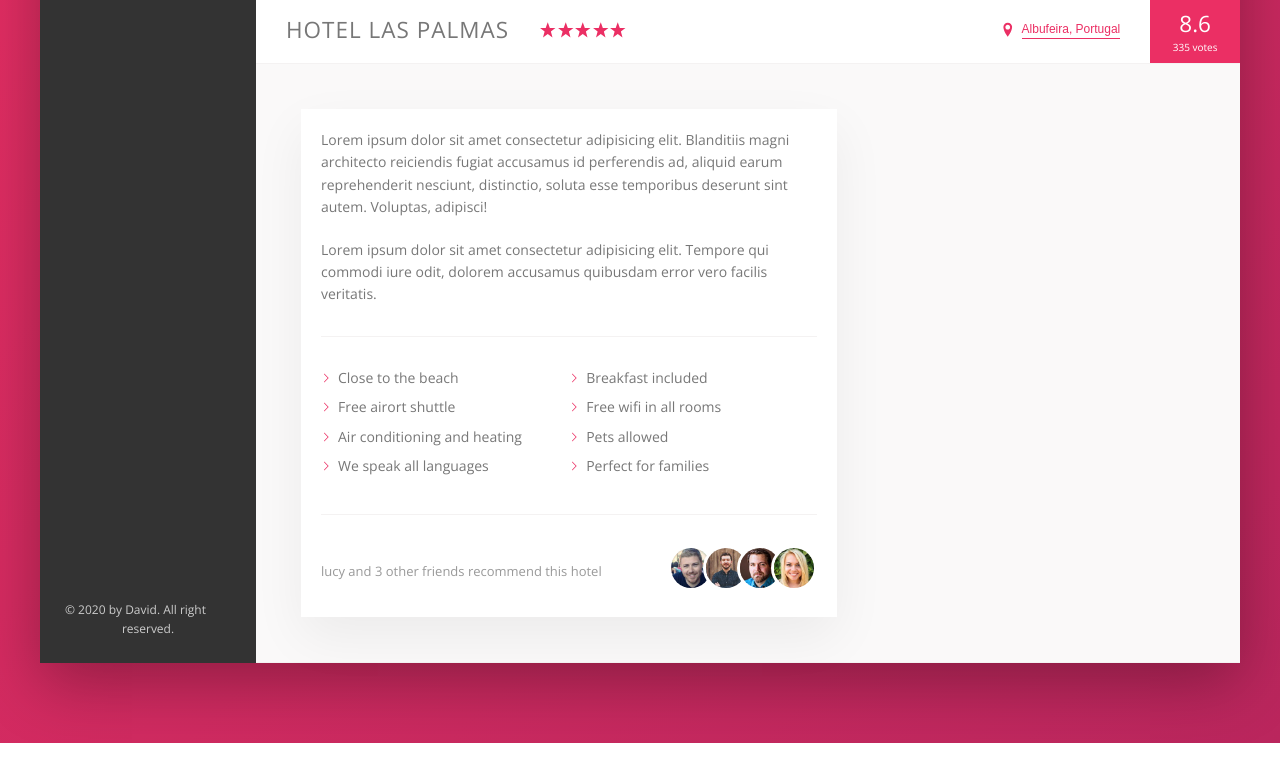
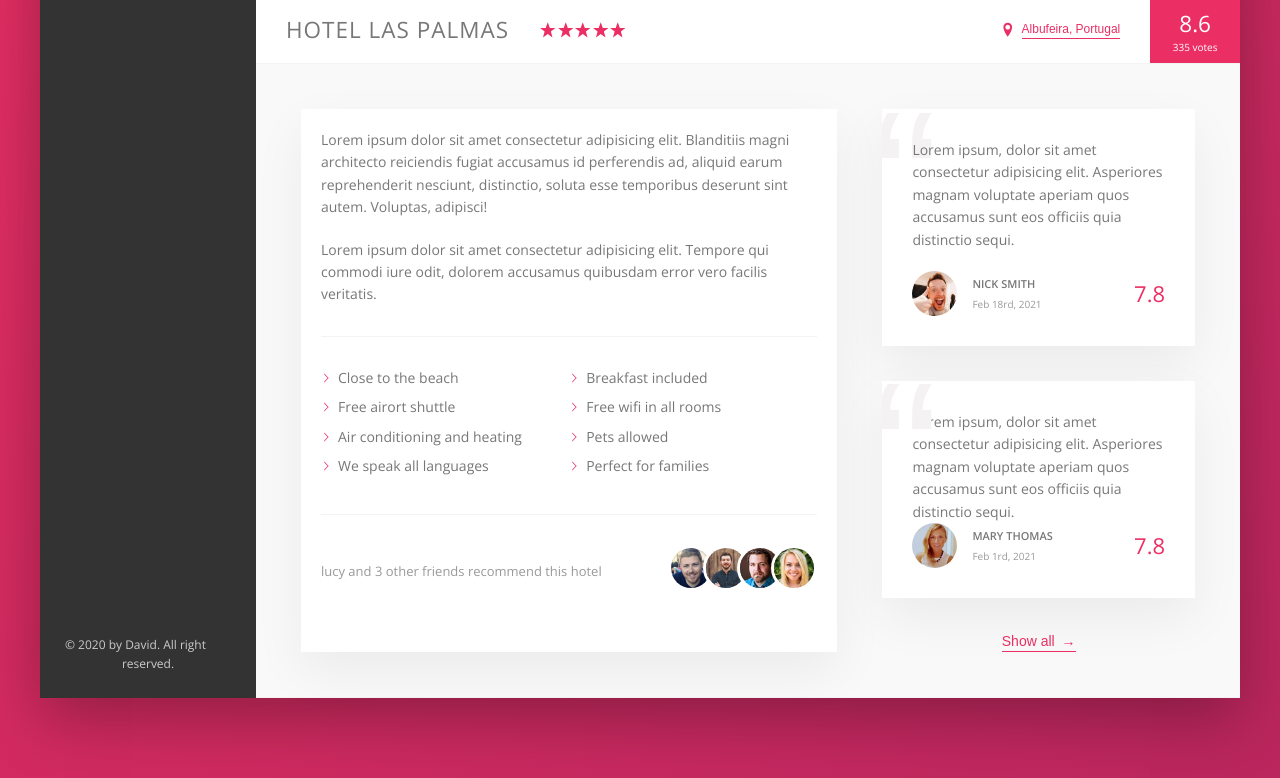
Before and after one commit to Didbar/trillo, a website: page index.html in a window 1280 px wide. Shown: the part 538-1316 px from the top of the page. Before the commit the page ends 1281 px from the top, so only its background shows below. Drawn offline with nearby package versions, Linux system fonts and the light colour scheme.

Commit message:
Add user Review

```diff
--- a/index.html
+++ b/index.html
@@ -177,7 +177,43 @@
                         </div>
 
                     </div>
-                    <div class="user-reviews"></div>
+
+
+                    <div class="user-reviews">
+                        <figure class="review">
+                            <blockquote class="review__text">
+                                Lorem ipsum, dolor sit amet consectetur adipisicing elit. Asperiores magnam voluptate
+                                aperiam quos accusamus sunt eos officiis quia distinctio sequi.
+                            </blockquote>
+                            <figcaption class="review__user">
+                                <img src="./img/user-1.jpg" alt="" class="review__photo">
+
+                                <div class="review__user-box">
+                                    <p class="review__user-name">Nick Smith</p>
+                                    <p class="review__user-date">Feb 18rd, 2021</p>
+                                </div>
+
+                                <div class="review__rating">7.8</div>
+                            </figcaption>
+                        </figure>
+                        <figure class="review">
+                            <blockquote class="review-text">
+                                Lorem ipsum, dolor sit amet consectetur adipisicing elit. Asperiores magnam voluptate
+                                aperiam quos accusamus sunt eos officiis quia distinctio sequi.
+                            </blockquote>
+                            <figcaption class="review__user">
+                                <img src="./img/user-2.jpg" alt="" class="review__photo">
+
+                                <div class="review__user-box">
+                                    <p class="review__user-name">Mary Thomas</p>
+                                    <p class="review__user-date">Feb 1rd, 2021</p>
+                                </div>
+
+                                <div class="review__rating">7.8</div>
+                            </figcaption>
+                        </figure>
+                        <button class="btn-inline">Show all <span>&rarr;</span> </button>
+                    </div>
                 </div>
             </main>
         </div>
--- a/sass/_components.scss
+++ b/sass/_components.scss
@@ -275,8 +275,17 @@
   cursor: pointer;
   transition: all 0.2s;
 
+  & span {
+    margin-left: 3px;
+    transition: margin-left 0.2s;
+  }
+
   &:hover {
     color: var(--color-grey-dark-1);
+
+    span {
+      margin-left: 8px;
+    }
   }
 
   &:focus {
@@ -356,11 +365,11 @@
   justify-content: space-between;
   align-items: center;
 
-  &__count {
-  }
+  // &__count {
+  // }
 
-  &__friends {
-  }
+  // &__friends {
+  // }
 
   &__photo {
     box-sizing: content-box;
@@ -374,3 +383,66 @@
     }
   }
 }
+
+///////////////////////////////////
+// REVIEWS
+
+.review {
+  background-color: #fff;
+  box-shadow: var(--shadow-light);
+  padding: 3rem;
+  margin-bottom: 3.5rem;
+  position: relative;
+  overflow: hidden;
+
+  &__text {
+    margin-bottom: 2rem;
+    position: relative;
+    z-index: 10;
+  }
+
+  &__user {
+    display: flex;
+    align-items: center;
+  }
+  &__photo {
+    height: 4.5rem;
+    width: 4.5rem;
+    border-radius: 50%;
+    margin-right: 1.5rem;
+  }
+  &__user-box {
+    margin-right: auto;
+    display: flex;
+    flex-direction: column;
+    justify-content: center;
+  }
+  &__user-name {
+    text-transform: uppercase;
+    font-weight: 600;
+    font-size: 1.1rem;
+    margin-bottom: 0.4rem;
+  }
+  &__user-date {
+    font-size: 1rem;
+    color: var(--color-grey-dark-3);
+  }
+  &__rating {
+    color: var(--color-primary);
+    font-size: 2.2rem;
+
+    font-weight: 300;
+  }
+
+  &::before {
+    content: "\201C";
+    position: absolute;
+    top: -2.75rem;
+    left: -1rem;
+    line-height: 1;
+    font-size: 20rem;
+    color: var(--color-grey-light-2);
+    font-family: sans-serif;
+    z-index: 1;
+  }
+}
--- a/sass/_layout.scss
+++ b/sass/_layout.scss
@@ -37,6 +37,7 @@
 }
 
 .detail {
+  font-size: 1.4rem;
   display: flex;
   padding: 4.5rem;
   background-color: var(--color-grey-light-1);
@@ -46,7 +47,7 @@
 .description {
   background-color: #fff;
   padding: 2rem;
-  font-size: 1.4rem;
+
   box-shadow: var(--shadow-light);
   flex: 0 0 60%;
   margin-right: 4.5rem;
@@ -54,4 +55,7 @@
 
 .user-reviews {
   flex: 1;
+  display: flex;
+  flex-direction: column;
+  align-items: center;
 }
```
Also changed, not shown: css/main.css, 1 other file.
